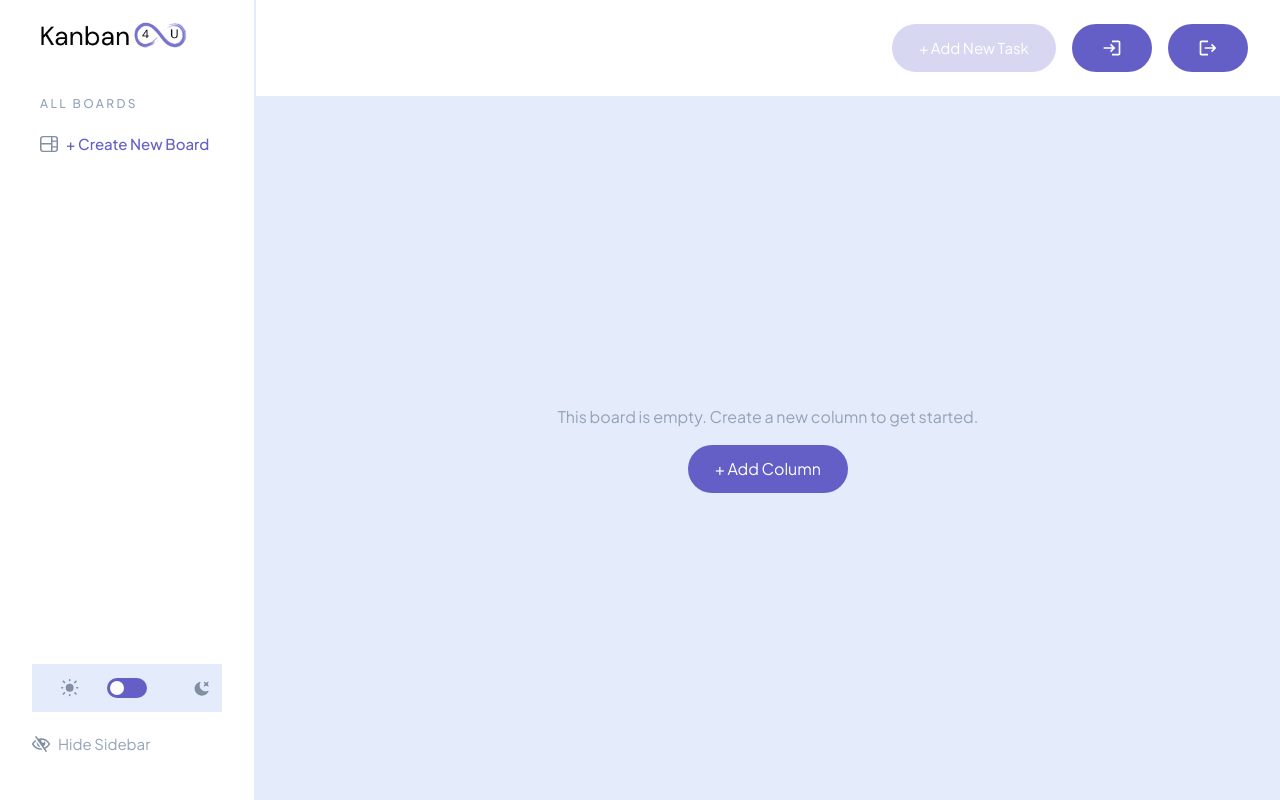
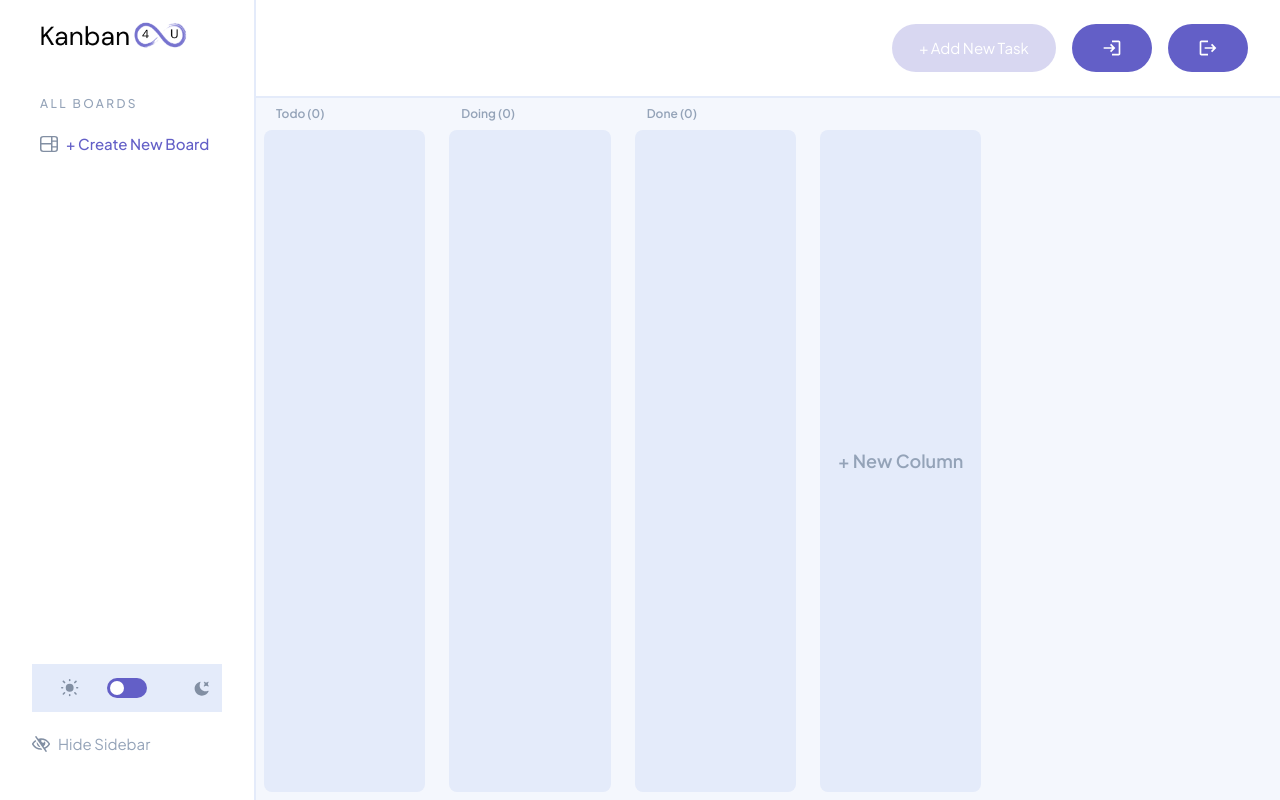
Before and after one commit to topcowmoo/dictyosperma-album, a React (Vite) app in the folder client/: page / in a window 1280 px wide. Both pictures are taken after a click on the button "+ Add Column". Built offline with nearby package versions, Linux system fonts and the light colour scheme.

Commit message:
add Column component, small exaple shown on screen when add column is clicked

```diff
--- a/client/src/App.jsx
+++ b/client/src/App.jsx
@@ -8,6 +8,8 @@ function App() {
   const [sidebarVisible, setSidebarVisible] = useState(true);
   const [darkMode, setDarkMode] = useState(false);
   const [isLoggedIn, setIsLoggedIn] = useState(true);
+  //state to handle empty boards
+  const [boardEmpty, setBoardEmpty] = useState(true);
 
   const toggleDarkMode = () => {
     setDarkMode(!darkMode);
@@ -45,7 +47,7 @@ function App() {
             />
           </div>
         )}
-        <Board />
+        <Board boardEmpty={boardEmpty} setBoardEmpty={setBoardEmpty} />
       </div>
     </div>
   );
--- a/client/src/components/Board.jsx
+++ b/client/src/components/Board.jsx
@@ -1,16 +1,51 @@
-export default function Board() {
+import PropTypes from "prop-types";
+import Column from "./Column";
+
+export default function Board({ boardEmpty, setBoardEmpty }) {
   return (
-    <div className={`flex-1 flex`}>
-      <main className="flex-1 bg-linesLight dark:bg-darkDropdown flex items-center justify-center">
+    <div className="flex-1 flex">
+      {boardEmpty ? (
+        // Display for empty boards
+        <main className="flex-1 bg-linesDark dark:bg-darkDropdown flex items-center justify-center">
           <div className="flex flex-col text-center items-center">
             <div className="text-slate-400 bg-opacity-50 mb-4">
               This board is empty. Create a new column to get started.
             </div>
-          <button className="w-[160px] text-white h-12 bg-primary rounded-3xl px-4 py-2">
+            <button
+              onClick={() => setBoardEmpty(false)}
+              className="w-[160px] text-white h-12 bg-primary rounded-3xl px-4 py-2"
+            >
               + Add Column
             </button>
           </div>
         </main>
+      ) : (
+        //display of empty example columnns
+
+        <main className="flex-1 bg-linesDark dark:bg-darkDropdown flex">
+          <div className="flex flex-1 space-x-4 p-1">
+            <Column title="Todo" />
+            <Column title="Doing" />
+            <Column title="Done" />
+            <div className="flex flex-col w-1/6 p-1">
+              <h2 className="text-md mb-2 min-h-[16px]"></h2>
+              <div
+                onClick={() => setBoardEmpty(true)}
+                className="flex flex-1 text-slate-400 bg-linesLight dark:bg-darkCards rounded-lg items-center justify-center hover:text-primary hover:cursor-grab"
+              >
+                <h2 className=" bg-opacity-50 text-lg font-semibold">
+                  + New Column
+                </h2>
+              </div>
+            </div>
+          </div>
+        </main>
+      )}
     </div>
   );
 }
+
+Board.propTypes = {
+  boardEmpty: PropTypes.bool.isRequired, // Boolean indicating if the board is empty
+  setBoardEmpty: PropTypes.func.isRequired, // Function to toggle board empty state
+};
--- /dev/null
+++ b/client/src/components/Column.jsx
@@ -0,0 +1,18 @@
+import PropTypes from "prop-types";
+
+export default function Column({ title }) {
+  return (
+    <div className="flex flex-col w-1/6 p-1">
+      <h2 className="text-slate-400 bg-opacity-50 text-xs ml-3 font-semibold mb-2">
+        {title} (0)
+      </h2>
+      <div className="flex-1 bg-linesLight dark:bg-darkCards rounded-lg">
+        {/* Column content */}
+      </div>
+    </div>
+  );
+}
+
+Column.propTypes = {
+  title: PropTypes.string.isRequired,
+};
--- a/client/tailwind.config.js
+++ b/client/tailwind.config.js
@@ -1,26 +1,27 @@
 /** @type {import('tailwindcss').Config} */
 export default {
-  darkMode: 'class',
+  darkMode: "class",
   content: ["./index.html", "./src/**/*.{js,ts,jsx,tsx}"],
   theme: {
     extend: {
-        colors: {
-          primary: '#635FC7',
-          primaryHover: '#A8A4FF',
-          primaryDark: '#635FC7',
-          primaryDarkHover: '#A8A4FF',
-          secondary: '#F4F7FD',
-          secondaryHover: '#635FC740',
-          secondaryDark: '#FFFFFF',
-          secondaryDarkHover: '#FFFFFF',
-          destructive: '#EA5555',
-          destructiveHover: '#FF9898',
-          destructiveDark: '#EA5555',
-          destructiveDarkHover: '#FF9898',
-          darkBackground: '#2B2C37',
-          darkDropdown: '#20212C',
-          linesLight: '#E4EBFA',
-          linesDark: '#F4F7FD',
+      colors: {
+        primary: "#635FC7",
+        primaryHover: "#A8A4FF",
+        primaryDark: "#635FC7",
+        primaryDarkHover: "#A8A4FF",
+        secondary: "#F4F7FD",
+        secondaryHover: "#635FC740",
+        secondaryDark: "#FFFFFF",
+        secondaryDarkHover: "#FFFFFF",
+        destructive: "#EA5555",
+        destructiveHover: "#FF9898",
+        destructiveDark: "#EA5555",
+        destructiveDarkHover: "#FF9898",
+        darkBackground: "#2B2C37",
+        darkDropdown: "#20212C",
+        linesLight: "#E4EBFA",
+        linesDark: "#F4F7FD",
+        darkCards: "#252731",
       },
       fontFamily: {
         sans: ["'Plus Jakarta Sans'", "sans-serif"],
```
Lines whose indentation alone changed are shown as unchanged.
